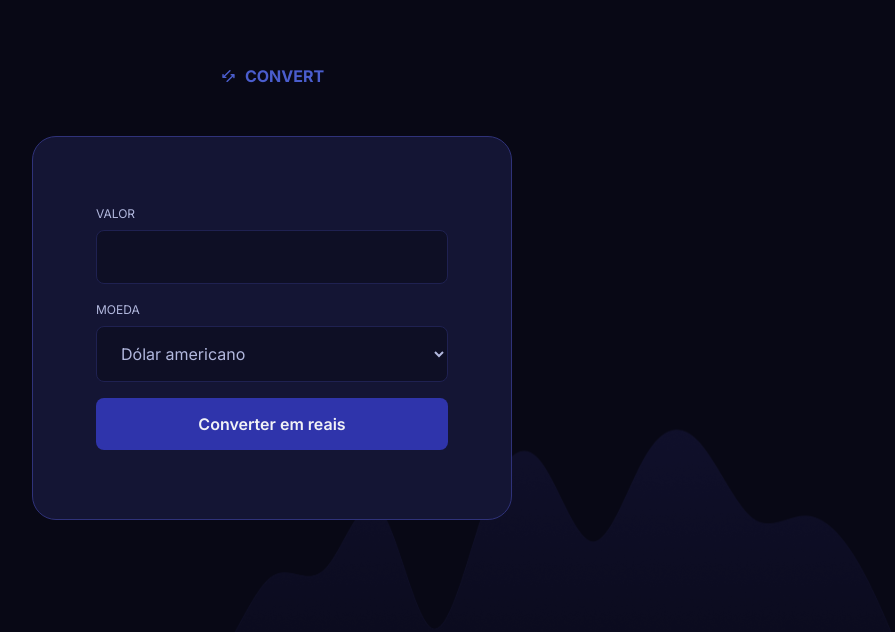
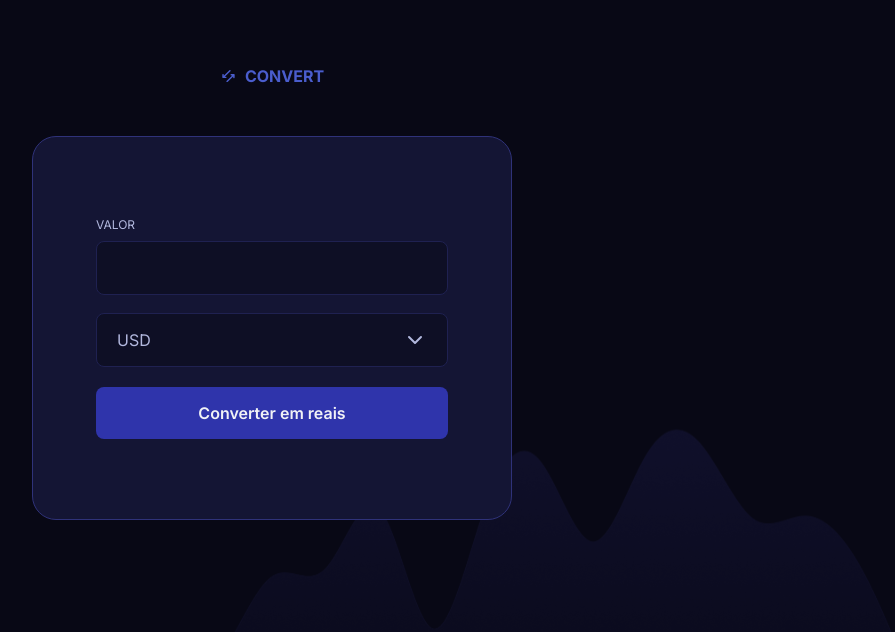
Before and after one commit to Alpha-Digital-Currency-converter/converter-frontend, a Next.js app: page / in a window 1280 px wide. Shown: the top 632 px of the page, without its empty margins (368-1263 px from the left). Built offline with nearby package versions, Linux system fonts and the light colour scheme.

Commit message:
fix: change select style

```diff
--- a/package.json
+++ b/package.json
@@ -9,6 +9,7 @@
     "lint": "next lint"
   },
   "dependencies": {
+    "lucide-react": "^0.390.0",
     "next": "14.2.3",
     "react": "^18",
     "react-dom": "^18"
--- a/src/app/globals.css
+++ b/src/app/globals.css
@@ -64,6 +64,39 @@
     border: 1px solid var(--color-blue-700);
   }
 
+  .custom-select {
+    appearance: none;
+    -webkit-appearance: none;
+    -moz-appearance: none;
+    @apply bg-[var(--color-blue-200)] w-[352px] h-[54px] py-4 px-5 text-[var(--color-blue-900)] border border-[var(--color-blue-400)] rounded-lg outline-none;
+  }
+
+  .custom-select option::after {
+    content: "✓";
+    color: var(--color-blue-900);
+    background-color: var(--color-blue-200);
+    width: 352px;
+    height: 76px;
+    padding: 20px 16px;
+    color: var(--color-blue-900);
+    border: 1px solid var(--color-blue-400);
+    float: right;
+    display: none;
+  }
+
+  .ul {
+    @apply absolute z-10 mt-1 w-[352px] h-[236px] bg-[var(--color-blue-300)] border border-[var(--color-blue-400)] rounded-lg text-[var(--color-blue-900)];
+  }
+
+  .li {
+    @apply px-5 py-3 cursor-pointer;
+  }
+
+  .custom-select option:checked::after {
+    display: inline;
+    color: var(--color-white);
+  }
+
   /* span {
     color: var(--color-blue-900);
   } */
--- a/src/app/page.tsx
+++ b/src/app/page.tsx
@@ -5,7 +5,9 @@
 import { ChangeEvent, use, useState } from "react";
 import { faker } from "@faker-js/faker";
 import { Header } from "@/components/Header";
+import { CustomSelect } from "@/components/Select"
 import { Label } from "@/components/Label";
+import { ChevronDown } from "lucide-react";
 
 export default function Home() {
   //Estado para controlar a cor do label do input e do select, caso eles estejam selecionados
@@ -38,8 +40,8 @@
     name: string;
   }
 
-   //Por enquanto que não tem a api, ele só vai mostrar a div e um resultado simulado
-   const handleButtonClick = () => {
+  //Por enquanto que não tem a api, ele só vai mostrar a div e um resultado simulado
+  const handleButtonClick = () => {
     // Simular uma requisição à API
     const simulatedResponse = simulateApiRequest(inputValue, selectedCurrency);
     console.log(simulatedResponse);
@@ -106,8 +108,6 @@
     }
   };
 
-
-
   return (
     <main
       className=" min-h-screen bg-cover bg-center bg-no-repeat flex items-start justify-center"
@@ -138,12 +138,23 @@
               />
               <span className="span error ">{error}</span>
             </div>
-            <div className="flex flex-col w-[352px] h-[76px] gap-2">
+            <CustomSelect
+                options={[
+                  { value: "USD", label: "Dólar americano" },
+                  { value: "EUR", label: "Euro" },
+                  { value: "JPY", label: "Iene" },
+                  { value: "ARS", label: "Peso Argentino" },
+                  { value: "CNY", label: "Yuan Chinês" },
+                ]}
+                selected={selectedCurrency}
+                onChange={(value) => setSelectedCurrency(value)}
+              />
+            {/* <div className="flex flex-col w-[352px] h-[76px] gap-2">
               <Label focus={selectFocus} title="MOEDA" for="coin" />
               <select
                 onFocus={() => setSelectFocus(true)}
                 onBlur={() => setSelectFocus(false)}
-                className="body"
+                className="body custom-select"
                 name="coin"
                 id="coin"
                 onChange={handleCurrencyChange}
@@ -154,7 +165,8 @@
                 <option value="ARS">Peso Argentino</option>
                 <option value="CNY">Yuan Chinês</option>
               </select>
-            </div>
+              <ChevronDown className="pointer-events-none absolute right-2 top-1/2 transform -translate-y-1/2 text-gray-700" />
+            </div> */}
             <button
               className="button"
               disabled={buttonDisabled}
--- a/src/components/Select.tsx
+++ b/src/components/Select.tsx
@@ -1,18 +1,59 @@
-// export function Select() {
-//   return (
-//     <select
-//       onFocus={() => setSelectFocus(true)}
-//       onBlur={() => setSelectFocus(false)}
-//       className="body"
-//       name="coin"
-//       id="coin"
-//       onChange={handleCurrencyChange}
-//     >
-//       <option value="USD">Dólar americano</option>
-//       <option value="EUR">Euro</option>
-//       <option value="JPY">Iene</option>
-//       <option value="ARS">Peso Argentino</option>
-//       <option value="CNY">Yuan Chinês</option>
-//     </select>
-//   );
-// }
+import { useState } from "react";
+import { ChevronDown, Check } from "lucide-react";
+
+interface Option {
+  value: string;
+  label: string;
+}
+
+interface CustomSelectProps {
+  options: Option[];
+  selected: string;
+  onChange: (option: string) => void;
+}
+
+export const CustomSelect: React.FC<CustomSelectProps> = ({
+  options,
+  selected,
+  onChange,
+}) => {
+  const [isOpen, setIsOpen] = useState(false);
+
+  const handleSelect = (option: string) => {
+    onChange(option);
+    setIsOpen(false);
+  };
+
+  return (
+    <div className="relative inline-block">
+      <button
+        type="button"
+        className="relative custom-select flex justify-between items-center"
+        onClick={() => setIsOpen(!isOpen)}
+      >
+        {selected}
+        <ChevronDown className="text-[var(--color-blue-900)]" />
+      </button>
+      {isOpen && (
+        <ul className="ul">
+          {options.map((option) => (
+            <li
+              key={option.value}
+              className={`li ${
+                option.value === selected
+                  ? "flex justify-between text-[var(--color-white)]"
+                  : ""
+              }`}
+              onClick={() => handleSelect(option.value)}
+            >
+              {option.label}
+              {option.value === selected && (
+                <Check className="text-[var(--color-white)]" />
+              )}
+            </li>
+          ))}
+        </ul>
+      )}
+    </div>
+  );
+};
```
Also changed, not shown: 1 other file (tests, documents, lock files or other folders).
